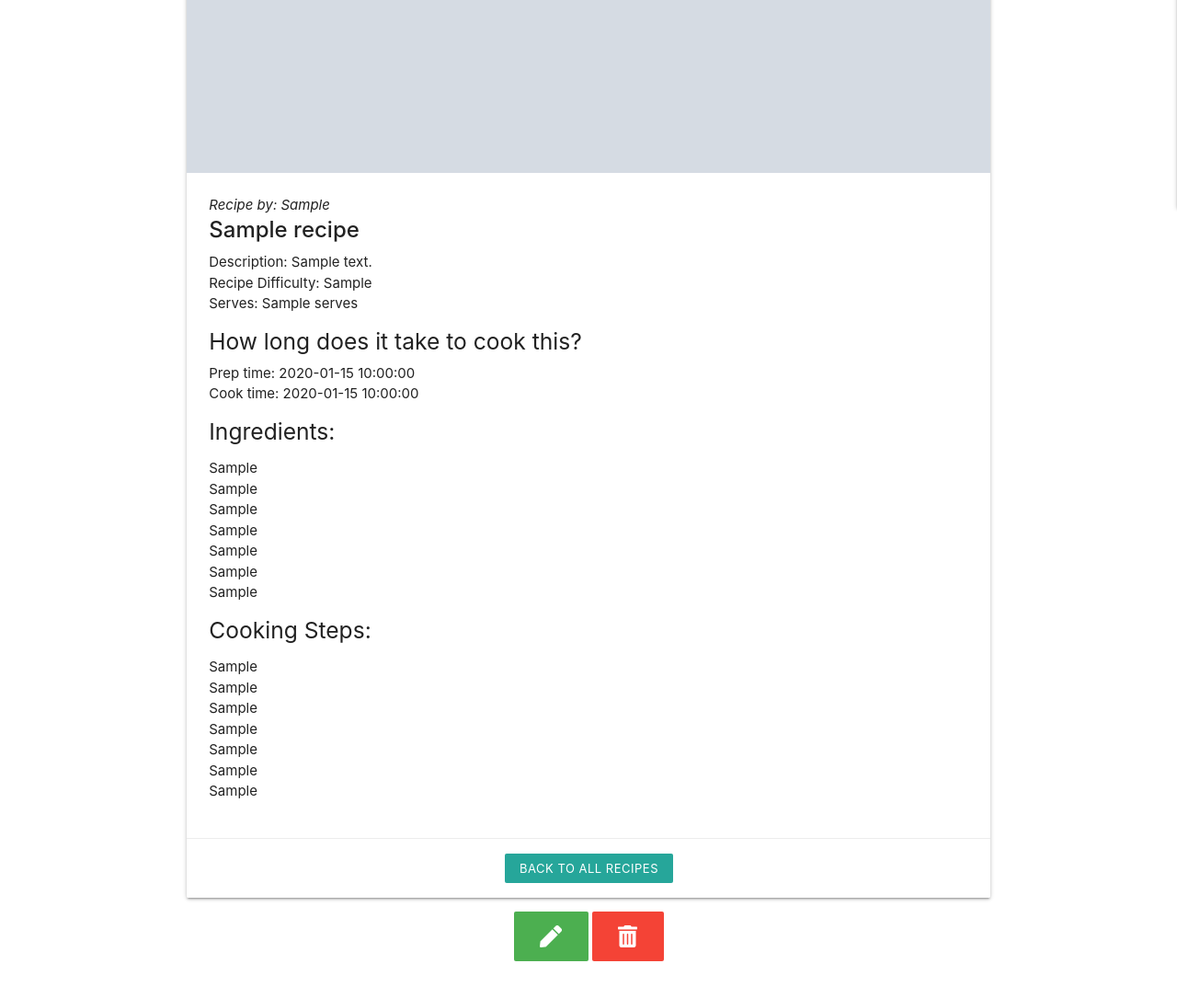
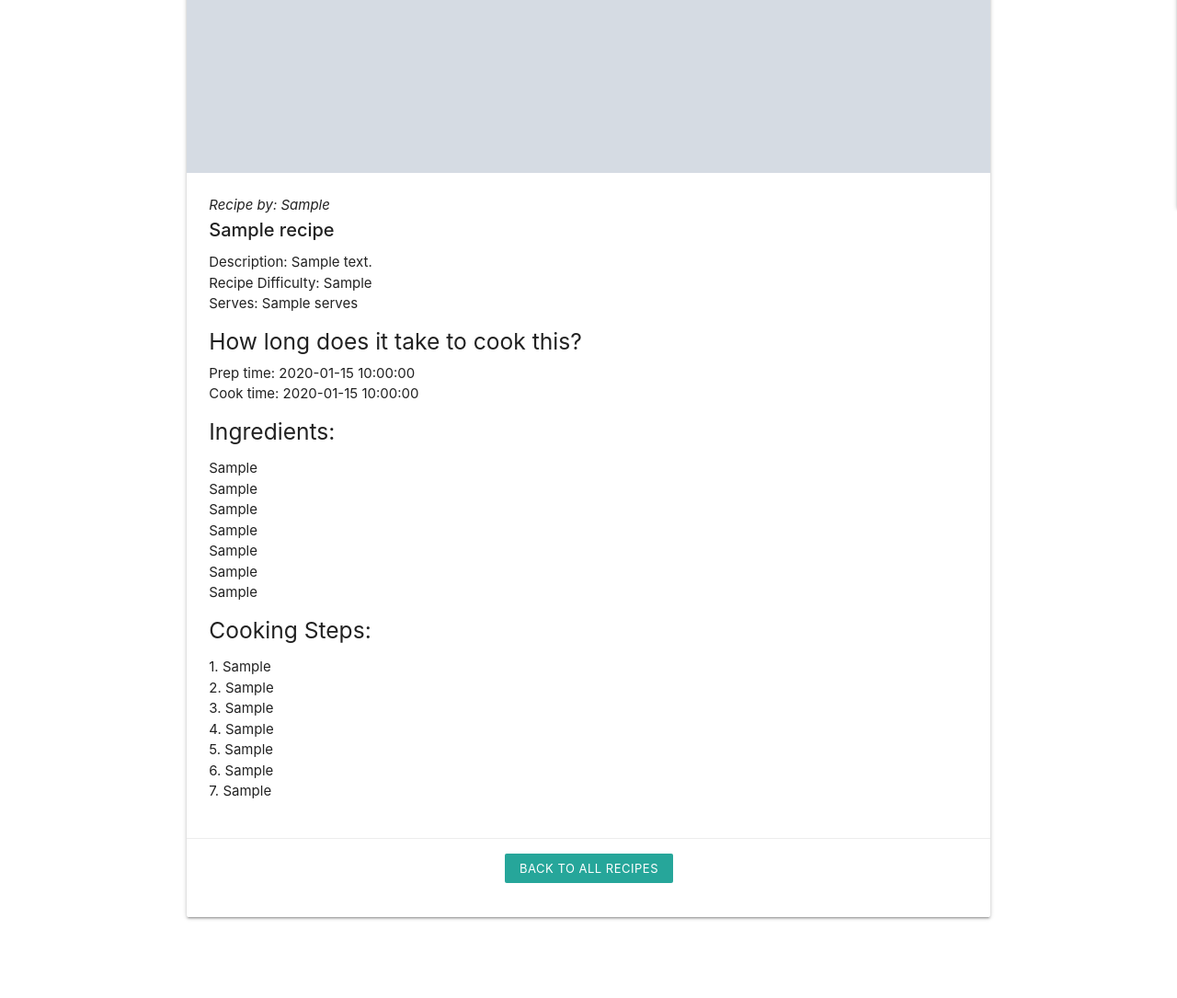
Before and after one commit to maialenz/CookBook, a Flask app: page /full_recipe in a window 1280 px wide. Shown: the part 634-1719 px from the top of the page at 92% size. After the commit the page ends 1634 px from the top, so only its background shows below. Run offline with Flask 2, Linux system fonts and the light colour scheme; grey boxes marked "Sample" are stand-in pictures; a database or web service that is not in the repository returns one stand-in record (values such as "Sample title"); some libraries are stand-ins or nearby versions; some web fonts are replaced.

Commit message:
Update task into the database, fixed card height and button issue

```diff
--- a/app.py
+++ b/app.py
@@ -166,8 +166,38 @@ def add_recipe():
 
 @app.route("/edit_recipe/<recipe_id>", methods=["GET", "POST"])
 def edit_recipe(recipe_id):
+    if request.method == "POST":
+        vegetarian = "on" if request.form.get("vegetarian") else "off"
+        edit = {
+            "course_type": request.form.get("course_type"),
+            "recipe_name": request.form.get("recipe_name"),
+            "image_url": request.form.get("image_url"),
+            "recipe_description": request.form.get("recipe_description"),
+            "recipe_difficulty": request.form.get("recipe_difficulty"),
+            "ingredient_1": request.form.get("ingredient_1"),
+            "ingredient_2": request.form.get("ingredient_2"),
+            "ingredient_3": request.form.get("ingredient_3"),
+            "ingredient_4": request.form.get("ingredient_4"),
+            "ingredient_5": request.form.get("ingredient_5"),
+            "ingredient_6": request.form.get("ingredient_6"),
+            "ingredient_7": request.form.get("ingredient_7"),
+            "direction_1": request.form.get("direction_1"),
+            "direction_2": request.form.get("direction_2"),
+            "direction_3": request.form.get("direction_3"),
+            "direction_4": request.form.get("direction_4"),
+            "direction_5": request.form.get("direction_5"),
+            "direction_6": request.form.get("direction_6"),
+            "direction_7": request.form.get("direction_7"),
+            "prep_time": request.form.get("prep_time"),
+            "cook_time": request.form.get("cook_time"),
+            "serves": request.form.get("serves"),
+            "vegetarian": vegetarian,
+            "recipe_by": session["user"]
+        }
+        mongo.db.recipes.update({"_id": ObjectId(recipe_id)}, edit)
+        flash("Thank you! Your recipe has been updated!")
+
     recipe = mongo.db.recipes.find_one({"_id": ObjectId(recipe_id)})
-
     courses = mongo.db.courses.find().sort("course_type", 1)
     return render_template("edit_recipe.html", recipe=recipe, courses=courses)
 
--- a/static/css/style.css
+++ b/static/css/style.css
@@ -41,7 +41,13 @@ body::before {
     line-height: 2;
 }
 
-/*...........MEDIA QUERIES..........*/
+/*........MATERIALIZE CARDS..........*/
+
+.card .card-title {
+    font-size: 20px;
+    font-weight: 300;
+}
+/*...........MEDIA QUERIES............*/
 
 /*......MODAL.....*/
 
--- a/templates/full_recipe.html
+++ b/templates/full_recipe.html
@@ -36,28 +36,36 @@
                     </ul>
                     <h5>Cooking Steps:</h5>
                     <ul>
-                        <li>{{ recipe.direction_1 }}</li>
-                        <li>{{ recipe.direction_2 }}</li>
-                        <li>{{ recipe.direction_3 }}</li>
-                        <li>{{ recipe.direction_4 }}</li>
-                        <li>{{ recipe.direction_5 }}</li>
-                        <li>{{ recipe.direction_6 }}</li>
-                        <li>{{ recipe.direction_7 }}</li>
+                        <li>1. {{ recipe.direction_1 }}</li>
+                        <li>2. {{ recipe.direction_2 }}</li>
+                        <li>3. {{ recipe.direction_3 }}</li>
+                        <li>4. {{ recipe.direction_4 }}</li>
+                        <li>5. {{ recipe.direction_5 }}</li>
+                        <li>6. {{ recipe.direction_6 }}</li>
+                        <li>7. {{ recipe.direction_7 }}</li>
                     </ul>
 
                 </div>
                 <div class="card-action center-align">
                     <a href="{{ url_for('get_recipes') }}" class="white-text text-darken-3 btn-small hvr-float-shadow">Back to All recipes</a>
                 </div>
-            </div>
-            <div class="row">
-                <div class="col s12 center-align">
-                    <a class="btn-large center-align waves-effect waves-light green hvr-grow">
-                        <i class="fas fa-pen"></i>
-                    </a>
-                    <a class="btn-large center-align waves-effect waves-light red hvr-grow">
-                        <i class="fas fa-trash-alt"></i>
-                    </a>
+
+                <div class="row">
+                    <div class="col s12 center-align">
+                         <!--Add/Cancel Buttons-->
+                <div class="row">
+                    <div class="col s12 center-align">
+                        {% if session.user|lower == recipe.recipe_by|lower %}
+                            <!--cancel btn-->
+                            <a href="{{ url_for('get_recipes') }}" class="btn-small red darken-1 text-shadow hvr-glow">
+                                Delete Recipe <i class="fas fa-trash-alt right"></i>
+                            </a>
+                            <!--edit btn-->
+                            <a href="{{ url_for('edit_recipe', recipe_id=recipe._id) }}" class="btn-small light-blue darken-1 text-shadow hvr-glow">
+                                Edit Recipe <i class="fas fa-edit right"></i>
+                            </a>
+                        {% endif %}
+                    </div>
                 </div>
             </div>
         </div>
```
Also changed, not shown: templates/add_recipe.html (+15 -15 lines), templates/edit_recipe.html (+14 -14 lines), templates/recipes.html (+9 -8 lines).
